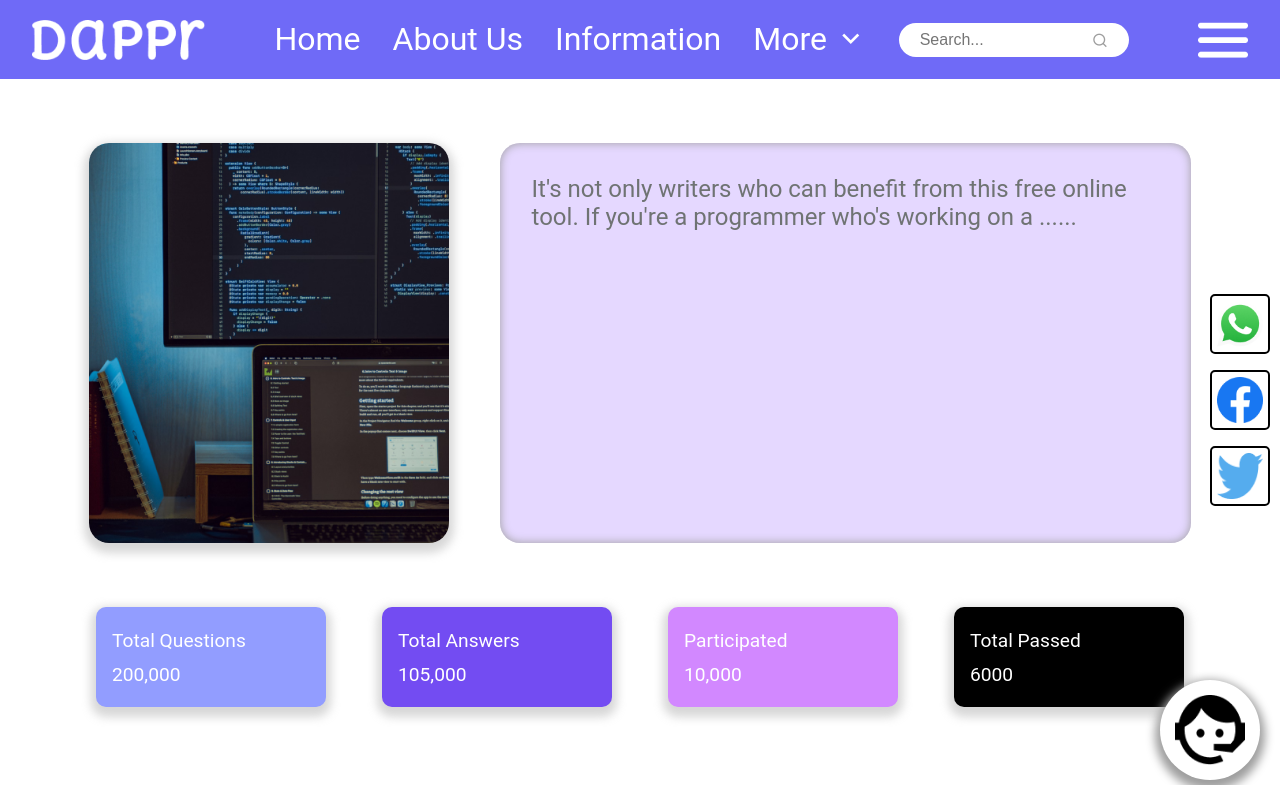
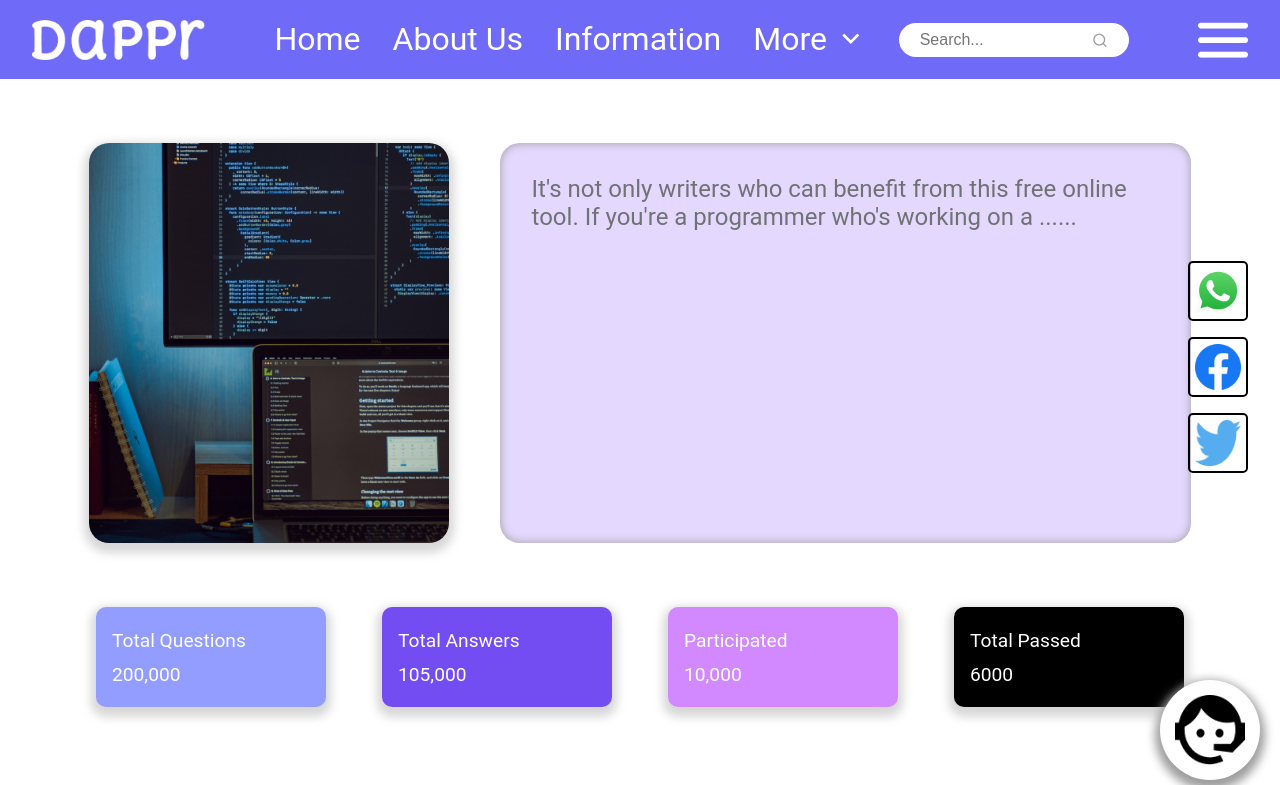
Before and after one commit to SidharthBhasin21/micro-project-2, a plain HTML site: page index.html in a window 1280 px wide. Shown: the top 785 px of the page. Drawn offline with nearby package versions, Linux system fonts and the light colour scheme.

Commit message:
Update social media icons position and add sticky behavior to social1 container

```diff
--- a/index.html
+++ b/index.html
@@ -36,18 +36,22 @@
         </div>
 
         <!-- SOCIALS -->
-        <div class="socials">
-            <img src="./images/socials/whatsapp.png" alt="whatsapp" />
-            <img src="./images/socials/facebook.png" alt="facebook" />
-            <img src="./images/socials/twitter.png" alt="twitter" />
+        <div class="social1">
+            <div class="socials">
+                <img src="./images/socials/whatsapp.png" alt="whatsapp" />
+                <img src="./images/socials/facebook.png" alt="facebook" />
+                <img src="./images/socials/twitter.png" alt="twitter" />
+            </div>
         </div>
+
 
         <!-- HERO -->
 
         <div class="hero">
-            <img src="./images/image.png" alt="group1" >
+            <img src="./images/image.png" alt="group1">
             <div class="text-area">
-                It's not only writers who can benefit from this free online tool. If you're a programmer who's working on a ......
+                It's not only writers who can benefit from this free online tool. If you're a programmer who's working
+                on a ......
             </div>
         </div>
 
@@ -83,12 +87,14 @@
                 <p><strong>Email:</strong> atul@gmail.com</p>
                 <p><strong>Phone:</strong> +91 8131424888</p>
                 <p><strong>Marks:</strong> 500.00</p>
-                <button class="next-btn"><p>Next</p> <i class="ri-arrow-right-line"></i></button>
+                <button class="next-btn">
+                    <p>Next</p> <i class="ri-arrow-right-line"></i>
+                </button>
             </div>
         </div>
 
     </main>
-    <script src="script.js"></script>
+
 </body>
 
 </html>
--- a/styles.css
+++ b/styles.css
@@ -89,6 +89,7 @@ html,body {
     border-radius: 50px;
     background: #fff;
     box-shadow: 0px 5px 10px 5px #9e9e9e ;
+    cursor: pointer;
 }
 .bot img {
     width: 70px;
@@ -96,14 +97,19 @@ html,body {
 
 /************SOCIALS *************/
 
-.socials {
+.social1 {
+    position: sticky;
+    margin-left: auto;
+    top: 10px;
+    width: 100px;
+}
+.social1 .socials {
     display: flex;
     flex-direction: column;
     gap: 1rem;
-    position: fixed;
-    right: 10px;
-    top: 50%;
-    transform: translateY(-50%);
+    top: 150px;
+    right: 0px;
+    position: absolute;
 }
 .socials img {
     width: 60px;
```
